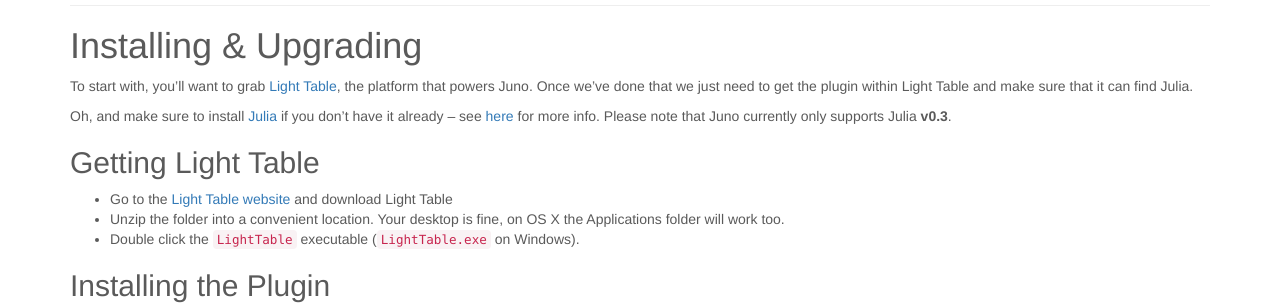
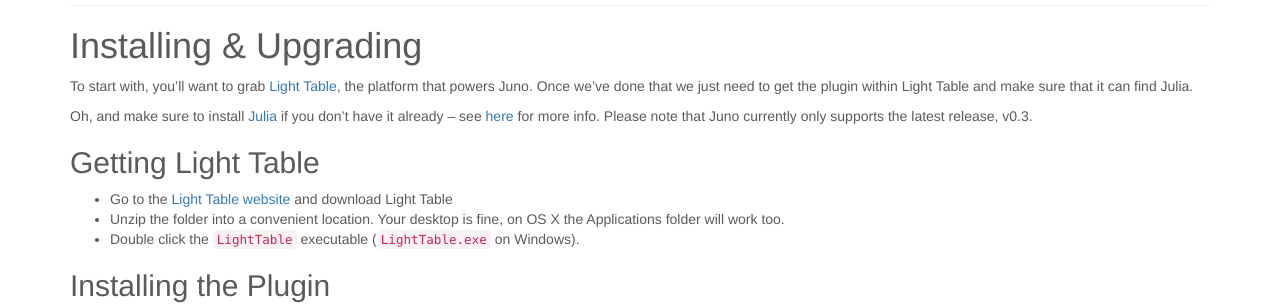
Before and after one commit to JunoLab/junolab.github.io, a Jekyll site: the page built from docs/installing.md, in a window 1280 px wide. Shown: the part 286-591 px from the top of the page. Built offline with Jekyll 4.4.1, drawn with Linux system fonts in a browser that asks for light colours; nearby versions of some CDN libraries.

Commit message:
tweak version note

```diff
--- a/docs/installing.md
+++ b/docs/installing.md
@@ -4,7 +4,7 @@
 
 To start with, you'll want to grab [Light Table](http://www.lighttable.com), the platform that powers Juno. Once we've done that we just need to get the plugin within Light Table and make sure that it can find Julia.
 
-Oh, and make sure to install [Julia](http://julialang.org) if you don't have it already – see [here](http://julialang.org/downloads/) for more info. Please note that Juno currently only supports Julia **v0.3**.
+Oh, and make sure to install [Julia](http://julialang.org) if you don't have it already – see [here](http://julialang.org/downloads/) for more info. Please note that Juno currently only supports the latest release, v0.3.
 
 ## Getting Light Table
 
```
